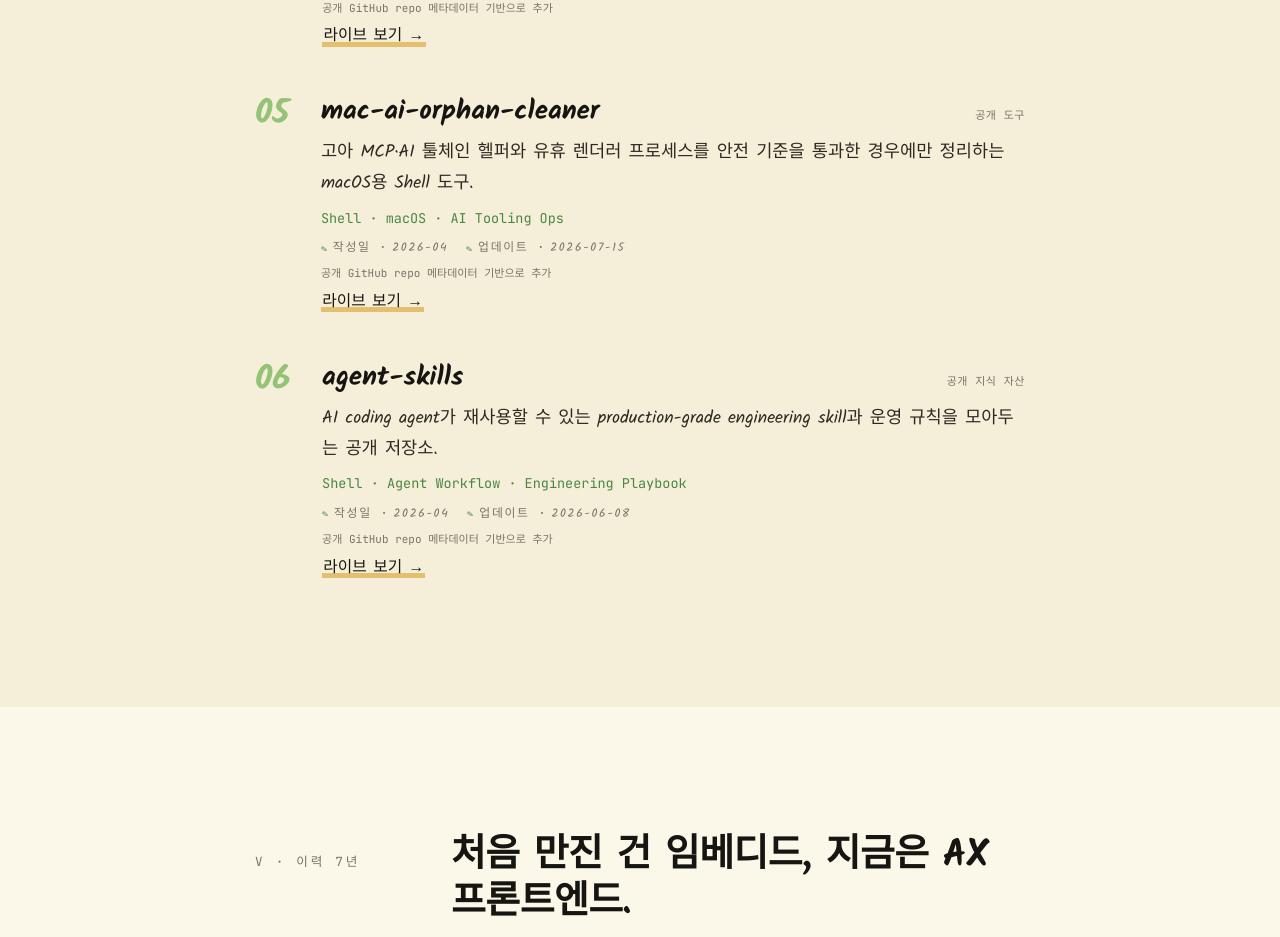
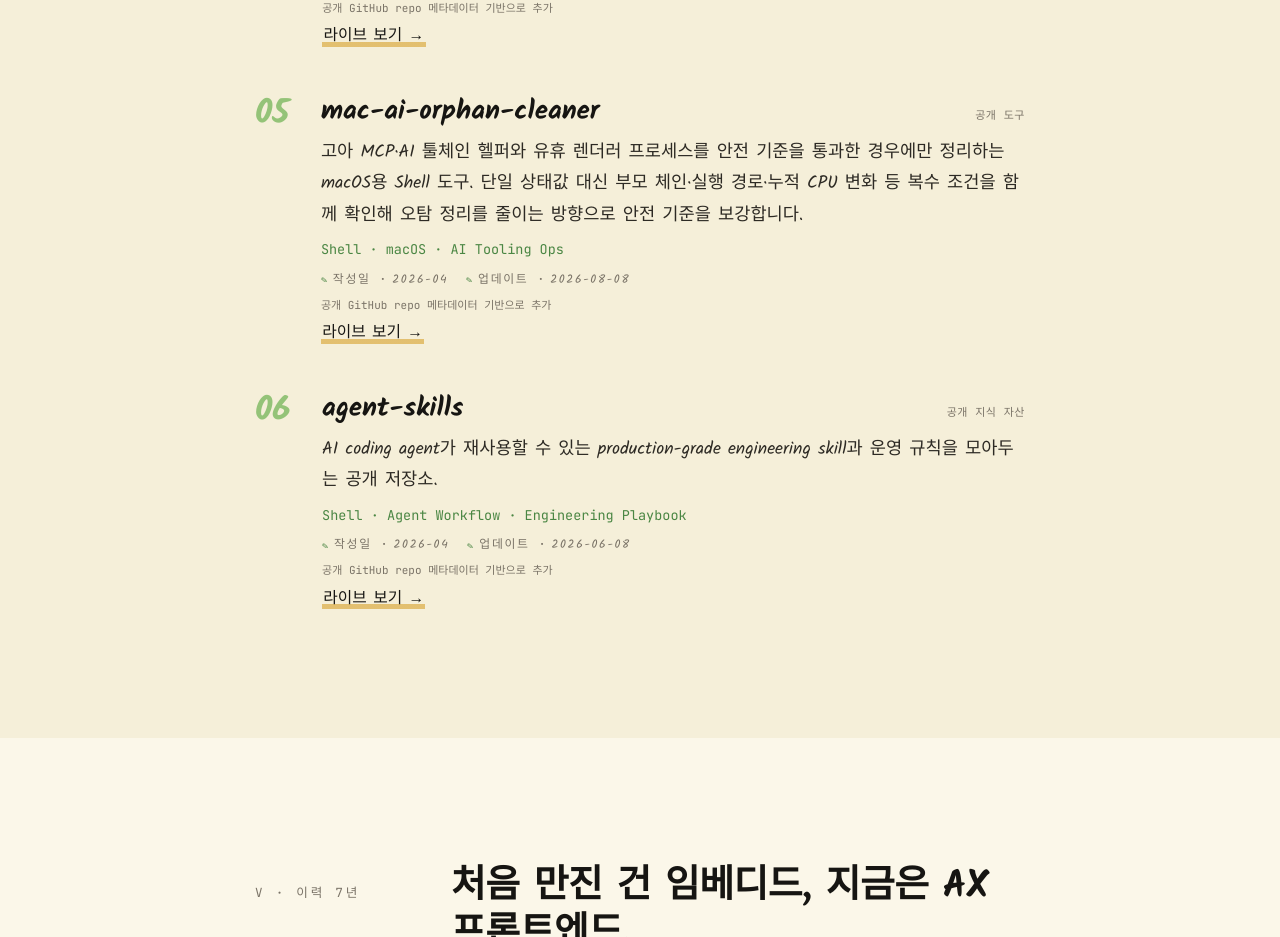
Before and after one commit to maj0rika/maj0rika-com, a React (Vite) app: page / in a window 1280 px wide. Shown: the part 8560-9497 px from the top of the page. Built offline with nearby package versions, Linux system fonts and the light colour scheme; a web font is replaced by a local one.

Commit message:
chore: update portfolio ontology 2026-08-08

```diff
--- a/public/resume.html
+++ b/public/resume.html
@@ -336,9 +336,10 @@
       </ul>
 
       <h4>mac-ai-orphan-cleaner — macOS AI helper cleanup · Shell · AI Tooling Ops</h4>
-      <p class="meta-block">추가일: 2026-06-08 · 업데이트: 2026-07-15</p>
+      <p class="meta-block">추가일: 2026-06-08 · 업데이트: 2026-08-08</p>
       <ul>
         <li>고아 MCP·AI 툴체인 헬퍼와 유휴 렌더러 프로세스를 안전 기준을 통과한 경우에만 정리하는 macOS용 Shell 도구</li>
+        <li>단일 상태값 대신 부모 체인·실행 경로·누적 CPU 변화 등 복수 조건을 함께 확인해 오탐 정리를 줄이는 방향으로 안전 기준을 보강</li>
         <li>GitHub · <a href="https://github.com/maj0rika/mac-ai-orphan-cleaner" target="_blank" rel="noreferrer">github.com/maj0rika/mac-ai-orphan-cleaner</a></li>
       </ul>
 
--- a/public/resume.md
+++ b/public/resume.md
@@ -145,9 +145,10 @@ LLM/RAG 기반 엔터프라이즈 SaaS의 사용자 경험과 AI-assisted 개발
 
 **mac-ai-orphan-cleaner** — macOS AI helper cleanup · Shell · AI Tooling Ops
 
-추가일: 2026-06-08 · 업데이트: 2026-07-15
+추가일: 2026-06-08 · 업데이트: 2026-08-08
 
 - 고아 MCP·AI 툴체인 헬퍼와 유휴 렌더러 프로세스를 안전 기준을 통과한 경우에만 정리하는 macOS용 Shell 도구
+- 단일 상태값 대신 부모 체인·실행 경로·누적 CPU 변화 등 복수 조건을 함께 확인해 오탐 정리를 줄이는 방향으로 안전 기준을 보강
 - GitHub: https://github.com/maj0rika/mac-ai-orphan-cleaner
 
 **agent-skills** — AI coding agent engineering playbook · Shell · Agent Workflow
--- a/src/App.tsx
+++ b/src/App.tsx
@@ -183,12 +183,12 @@ const builds = [
     name: "mac-ai-orphan-cleaner",
     tag: "공개 도구",
     desc:
-      "고아 MCP·AI 툴체인 헬퍼와 유휴 렌더러 프로세스를 안전 기준을 통과한 경우에만 정리하는 macOS용 Shell 도구.",
+      "고아 MCP·AI 툴체인 헬퍼와 유휴 렌더러 프로세스를 안전 기준을 통과한 경우에만 정리하는 macOS용 Shell 도구. 단일 상태값 대신 부모 체인·실행 경로·누적 CPU 변화 등 복수 조건을 함께 확인해 오탐 정리를 줄이는 방향으로 안전 기준을 보강합니다.",
     stack: "Shell · macOS · AI Tooling Ops",
     link: "https://github.com/maj0rika/mac-ai-orphan-cleaner",
     note: "공개 GitHub repo 메타데이터 기반으로 추가",
     created: "2026-04",
-    updated: "2026-07-15",
+    updated: "2026-08-08",
   },
   {
     name: "agent-skills",
```
